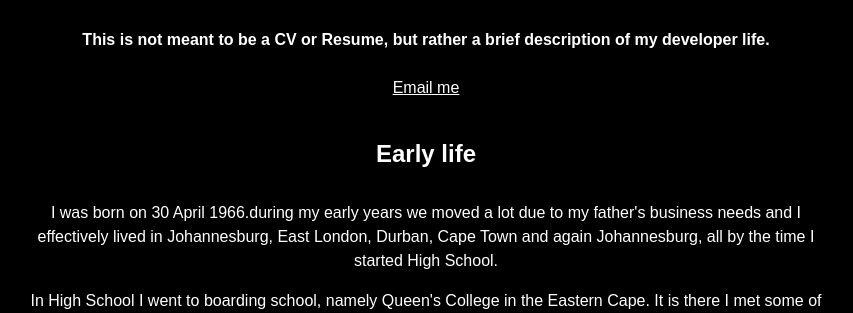
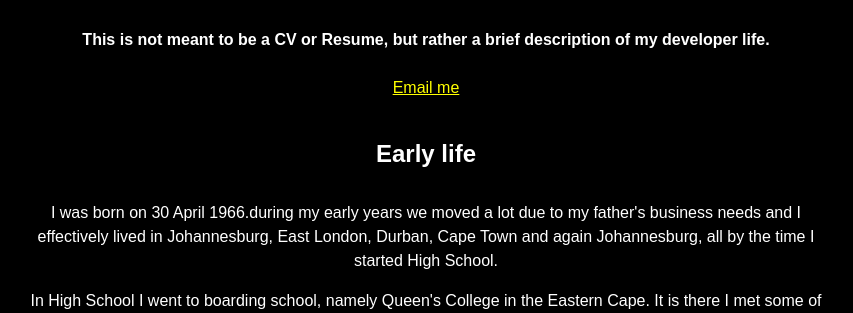
Before and after one commit to WayneBruton/flaskPersonal, a Flask app: page /index in a window 1280 px wide. Shown: the part 626-939 px from the top of the page, without its empty margins (214-1067 px from the left). Run offline with Flask 3, Linux system fonts and the light colour scheme; parts of the project's set-up code (start-up, migrations or seed data) failed here and were passed over; some libraries are stand-ins or nearby versions.

Commit message:
2023/08/15C

```diff
--- a/website/templates/index.html
+++ b/website/templates/index.html
@@ -20,7 +20,7 @@
 				<strong>This is not meant to be a CV or Resume, but rather a brief description of my developer life.</strong>
 				<br>
 				<br>
-				<a href="mailto: waynebruton@icloud.com" style="color: white; text-decoration: underline">Email me</a>
+				<a href="mailto: waynebruton@icloud.com" style="color: white; text-decoration: underline; color: yellow;">Email me</a>
 
 			</p>
 			<br/>
```
